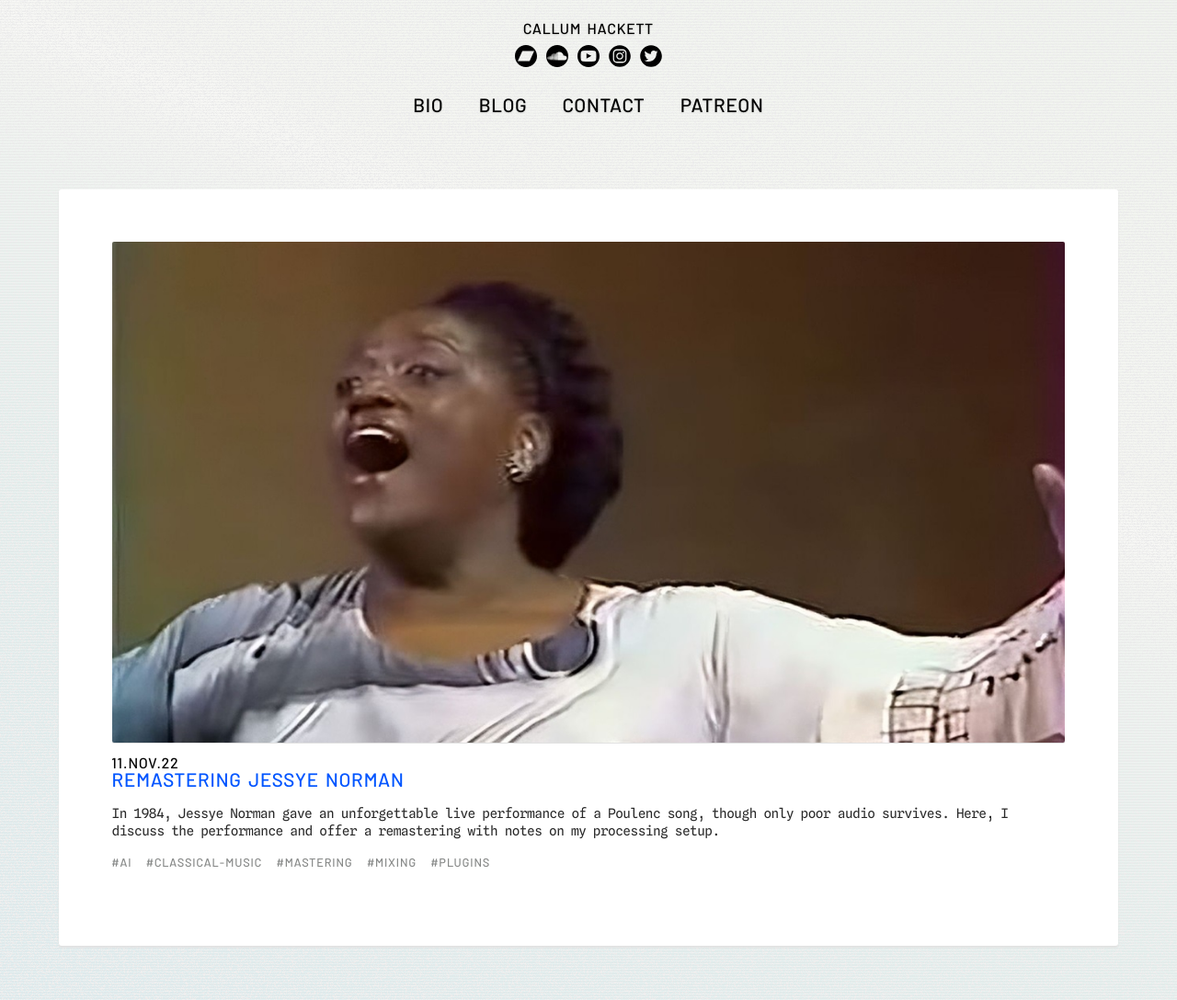
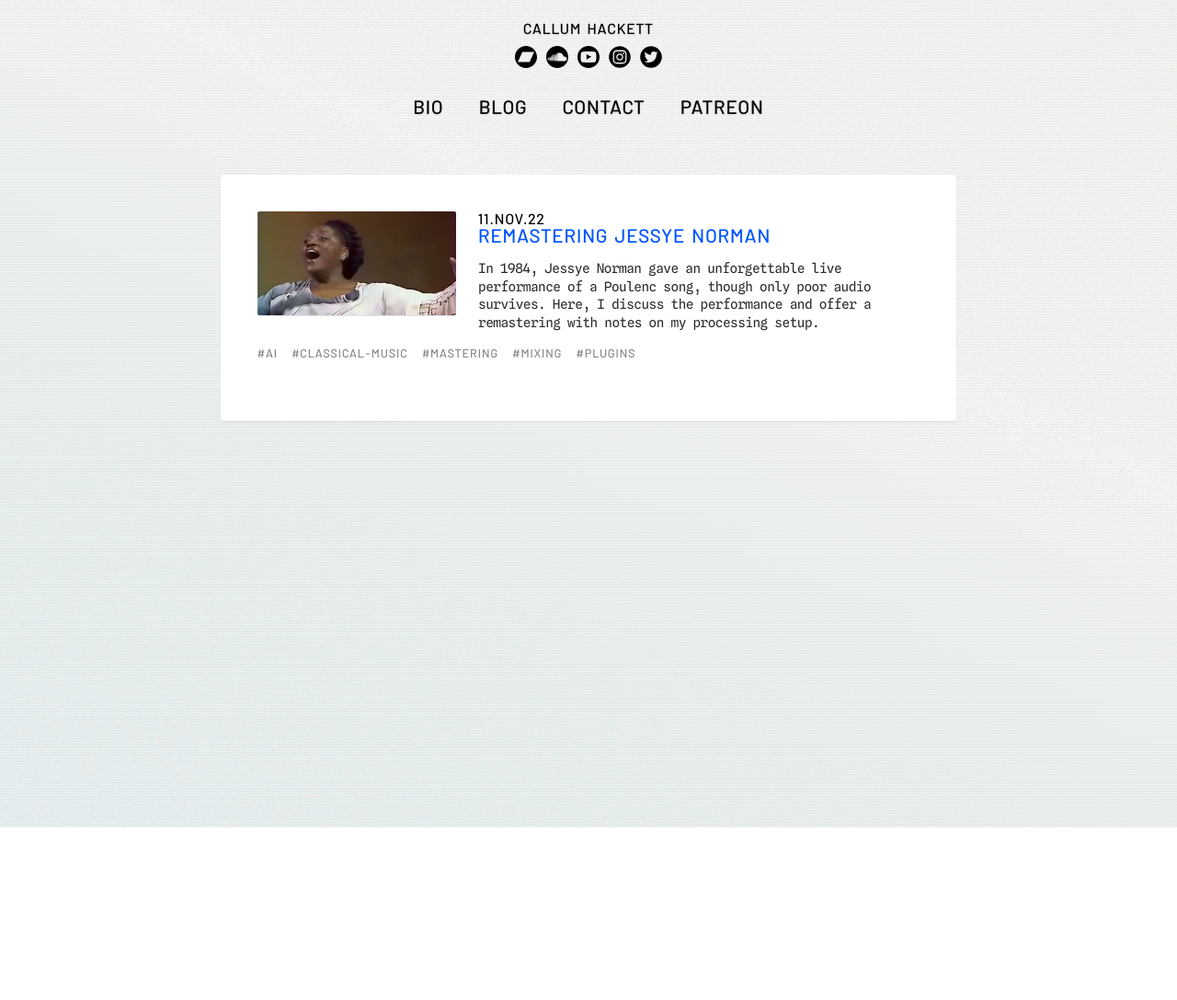
Before and after one commit to callumhackett/callumhackett.github.io, a Jekyll site: the page built from studio_notes.md, in a window 1280 px wide. Shown: the whole page at 92% size. Built offline with Jekyll 4.4.1, drawn with Linux system fonts in a browser that asks for light colours; after the commit the page ends 900 px from its top, so only the background shows below that.

Commit message:
refined flex layout

```diff
--- a/_includes/main.html
+++ b/_includes/main.html
@@ -39,26 +39,24 @@
     </head>
 
     <body>
-        <div id="title-bar">
-            <div id="header">
-                <h1><a href="{{ site.url }}">Callum Hackett</a></h1>
-                {%- for entry in site.data.social_links -%}
+        <div id="title"><h1><a href="{{ site.url }}">Callum Hackett</a></h1></div>
+        <div id="social">
+            {%- for entry in site.data.social -%}
             <a href="{{ entry.link }}"><img src="{{ entry.image }}" title="{{ entry.name }}"/></a>
             {%- endfor -%}
         </div>
         <div id="navigation">
             {%- for entry in site.data.navbar -%}
             {%- if entry.link -%}
-                <a href="{{ entry.link }}"> {{ entry.nav_label | smartify }} </a>
+            <a href="{{ entry.link }}">&#32;{{ entry.nav_label | smartify }}&#32;</a>
             {%- else -%}
             {%- for page in site.pages -%}
             {%- if entry.nav_label == page.nav_label -%}
-                <a href="{{ site.url }}{{ page.permalink }}"> {{ entry.nav_label | smartify }} </a>
+            <a href="{{ site.url }}{{ page.permalink }}">&#32;{{ entry.nav_label | smartify }}&#32;</a>
             {%- endif -%}
             {%- endfor -%}
             {%- endif -%}
             {%- endfor -%}
-            </div>
         </div>
         <div id="body-container">
             <div id="body-table">
--- a/assets/css/core.css
+++ b/assets/css/core.css
@@ -46,53 +46,21 @@
 body {
     margin: 0;
 }
-#title-bar {
-    background: transparent;
-    width: 100%;
-}
 #body-container {
     width: 100%;
 }
-@media screen and (min-width: 1366px) {
-    #title-bar {
-        display: grid;
-        grid: 100% / auto auto;
-        position: relative;
-        height: 8vh;
-    }
-    #navigation {
-        grid-column: 1 / 3;
-        position: absolute;
-        left: 50%;
-        transform: translate(-50%, 0%);
-    }
-    #header {
-        grid-column: 2;
-        padding-right: 10px;
-    }
-    #header h1 {
-        padding-right: var(--social-icon-spacing);
-    }
-}
-@media screen and (max-width: 1365px) {
-    body {
-        margin-bottom: var(--mobile-element-spacing);
-    }
-    #title-bar {
-        margin-bottom: var(--mobile-element-spacing);
-    }
-    #navigation {
-        text-align: center;
-        padding: 2.5vh 7.5%;
-    }
-    #header {
-        text-align: center;
-        padding: 2.5vh 0 0 0;
-    }
-}
 
 /* Font Families */
-#header, #navigation, #sidebar, #post-date, .post-tags, .post-index-entry-date, .post-index-entry-tags, h1, h2, h3 {
+#title, #navigation, #sidebar, #post-date, .post-tags, .post-index-entry-date, .post-index-entry-tags {
+    font-family: 'barlow', 'futura', sans-serif;
+    color: var(--title-color);
+    font-weight: var(--title-weight);
+    text-transform: uppercase;
+    letter-spacing: 1px;
+    word-spacing: 2px;
+    margin-block-start: 0 !important;
+}
+h1, h2, h3 {
     font-family: 'barlow', 'futura', sans-serif;
     color: var(--title-color);
     font-weight: var(--title-weight);
@@ -109,76 +77,66 @@
 }
 
 /* Header Elements */
-#title-bar {
-    text-align: right;
-    align-items: center;
+#title {
+    text-align: center;
+    padding: 2.5vh 0 0 0;
 }
-#header, #navigation, #sidebar, #post-date, .post-tags, .post-index-entry-date, .post-index-entry-tags {
-    margin-block-start: 0 !important;
-}
-#header h1 {
-    font-size: var(--title-small-size);
+#title h1 {
+    font-size: var(--title-small-size) !important;
     line-height: var(--title-line-height);
     text-shadow: var(--title-shadow);
-    margin-block-start: 0 !important;
-    margin-bottom: calc(var(--social-icon-spacing) * 2);
+    margin-block-start: 0;
+    margin-block-end: 0;
 }
-#header a {
+#title a {
     color: var(--title-color);
 }
-#header img {
+#social {
+    text-align: center;
+    padding: 1.25vh 0 0;
+}
+#social img {
     height: var(--social-icon-size);
     padding: 0px var(--social-icon-spacing);
 }
 #navigation {
     font-size: var(--title-large-size);
     text-shadow: var(--title-shadow);
-    line-height: var(--title-line-height);
+    line-height: 1.5em;
+    text-align: center;
+    padding: 2.5vh 0;
 }
 #navigation a {
     color: var(--title-color);
     margin: 0 0.75em;
 }
-@media screen and (max-width: 1365px) {
-    #navigation {
-        line-height: 1.5em !important;
-    }
-}
 
 /* Main Body Elements */
-#page-content h1, h2 {
-    font-size: var(--title-large-size);
-    line-height: var(--title-line-height);
-}
-#page-content h3 {
-    font-size: var(--title-small-size);
-}
-p, li {
+p {
     font-size: var(--body-font-size);
     line-height: var(--body-line-height);
+}
+p:not(:last-child), ul {
+    margin-block-end: var(--body-font-size);
+}
+p:last-child {
+    margin-block-end: 0;
 }
 a, a:active, a:visited, a:hover {
     color: var(--link-color);
     outline: none;
     text-decoration: none;
 }
-#page-content p a {
+p a {
     text-decoration: underline;
-}
-p:not(:last-child), ul {
-    margin-block-end: var(--body-font-size);
-}
-#list-of-works p:not(:last-child) {
-    margin-block-end: calc(var(--body-font-size) / 2);
-}
-p:last-child {
-    margin-block-end: 0;
-}
-li {
-    margin-block-end: calc(var(--body-font-size) / 3);
 }
 ul {
     margin-block-start: 0 !important;
+}
+li {
+    font-size: var(--body-font-size);
+    line-height: var(--body-line-height);
+    margin-block-end: calc(var(--body-font-size) / 3);
 }
 img, audio {
     border-radius: calc(var(--border-radius) * 0.67);
--- a/assets/css/page.css
+++ b/assets/css/page.css
@@ -25,9 +25,12 @@
     }
 }
 @media screen and (max-width: 1365px) {
+    body {
+        padding: 0 5%;
+    }
     #body-table {
         margin: auto;
-        width: var(--mobile-content-width);
+        max-width: var(--grid-body-width);
     }
     #sidebar {
         padding: 0 0 var(--mobile-element-spacing) 0;
@@ -36,10 +39,17 @@
 
 /* Main Body Elements */
 #page-content h1 {
+    font-size: var(--title-large-size);
+    line-height: var(--title-line-height);
     margin: 0 0 0.5em 0;
 }
 #page-content h2 {
+    font-size: var(--title-large-size);
+    line-height: var(--title-line-height);
     margin: 1.5em 0 0.25em 0;
+}
+#page-content h3 {
+    font-size: var(--title-small-size);
 }
 #page-content h3:first-child {
     margin: 0 0 0.25em 0;
@@ -82,6 +92,9 @@
 audio {
     margin-block-end: var(--body-font-size);
 }
+#list-of-works p:not(:last-child) {
+    margin-block-end: calc(var(--body-font-size) / 2);
+}
 @media screen and (min-width: 1366px) {
     #page-content {
         padding: var(--body-padding);
@@ -94,11 +107,6 @@
     }
     #post-index img {
         margin-top: 1px;
-    }
-    #page-content .small-pic, #post-index img {
-        float: left;
-        margin-right: calc(var(--body-padding) * 0.75);
-        width: var(--body-img-width);
     }
     .youtube {
         margin-top: calc(var(--body-padding) * 0.75);
@@ -115,6 +123,19 @@
     }
     #mobile-post-tags {
         display: none !important;
+    }
+}
+@media screen and (min-width: 600px) {
+    #page-content .small-pic, #post-index img {
+        float: left;
+        margin-right: calc(var(--body-padding) * 0.75);
+        width: var(--body-img-width);
+    }
+}
+@media screen and (max-width: 599px) {
+    #post-index img, #page-content img {
+        margin: 0 0 calc(var(--body-padding) / 3);
+        width: 100%;
     }
 }
 @media screen and (max-width: 1365px) {
@@ -142,12 +163,8 @@
     .post-index-entry-tags {
         line-height: 1.3em;
     }
-    #post-index img, #page-content img {
-        margin: 0 0 calc(var(--body-padding) / 3);
-        width: 100%;
-    }
     #mobile-post-tags {
-        padding: var(--body-padding) 0 0 0;
+        padding: var(--body-padding) 0 var(--mobile-element-spacing) 0;
         line-height: 1.3em;
     }
     #mobile-post-tags a {
--- a/assets/css/variables.css
+++ b/assets/css/variables.css
@@ -21,15 +21,15 @@
     --body-line-height: 1.35em;
     --body-img-width: 30%;
     --social-icon-size: 24px;
-    --grid-cell-height: 243px;
-    --grid-cell-width: 432px;
-    --grid-gap-size: 35px;
-    --grid-body-width: calc(var(--grid-cell-width) * 2 + var(--grid-gap-size));
+    --grid-cell-height: 225px;
+    --grid-cell-width: 400px;
+    --grid-gap-size: 48px;
+    --grid-body-width: calc(var(--grid-cell-width) * 2);
     /* Spacing */
     --body-padding: 2em;
     --social-icon-spacing: 5px;
     --mobile-content-width: 90%;
-    --mobile-element-spacing: 3vh;
+    --mobile-element-spacing: 4vh;
     /* Shapes */
     --border-radius: 3px;
 }
```
Also changed, not shown: assets/css/index.css (+20 -8 lines), _data/social.yml (renamed from _data/social_links.yml). Lines whose indentation alone changed are shown as unchanged.
